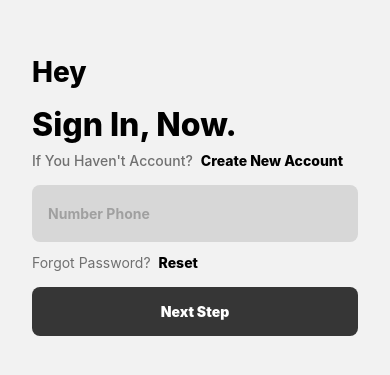
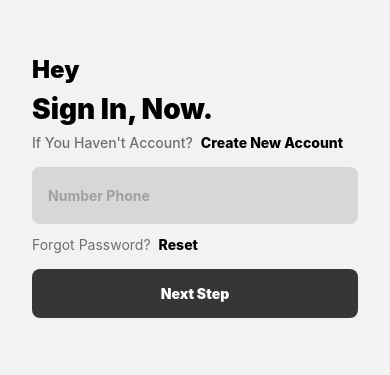
Before and after one commit to luongvantuit/FACT, a React Native app: screen /sign-in in a window 390 px wide. Shown: the part 253-628 px from the top of the page. Built offline with nearby package versions, Linux system fonts and the light colour scheme.

Commit message:
font-size

```diff
--- a/src/components/screens/SignInScreen.tsx
+++ b/src/components/screens/SignInScreen.tsx
@@ -32,8 +32,8 @@ export default function SignInScreen({navigation}: any) {
           }}>
           <Text
             style={{
-              fontWeight: '800',
-              fontSize: 28,
+              fontWeight: '900',
+              fontSize: 24,
               color: theme.app?.textColor,
               marginHorizontal: 32,
               marginVertical: 8,
@@ -43,10 +43,10 @@ export default function SignInScreen({navigation}: any) {
           <Text
             style={{
               color: theme.app?.textColor,
-              fontWeight: '800',
-              fontSize: 32,
+              fontWeight: '900',
+              fontSize: 28,
               marginHorizontal: 32,
-              marginVertical: 8,
+              marginBottom: 8,
             }}>
             Sign In, Now.
           </Text>
--- a/src/components/widgets/AppRegisterStackNavigation.tsx
+++ b/src/components/widgets/AppRegisterStackNavigation.tsx
@@ -48,7 +48,7 @@ export default function AppRegisterStackNavigation() {
                     }}
                     style={{
                       marginVertical: 16,
-                      marginHorizontal: 32,
+                      marginHorizontal: 25,
                     }}>
                     <EntypoIcons
                       name="chevron-small-left"
```
